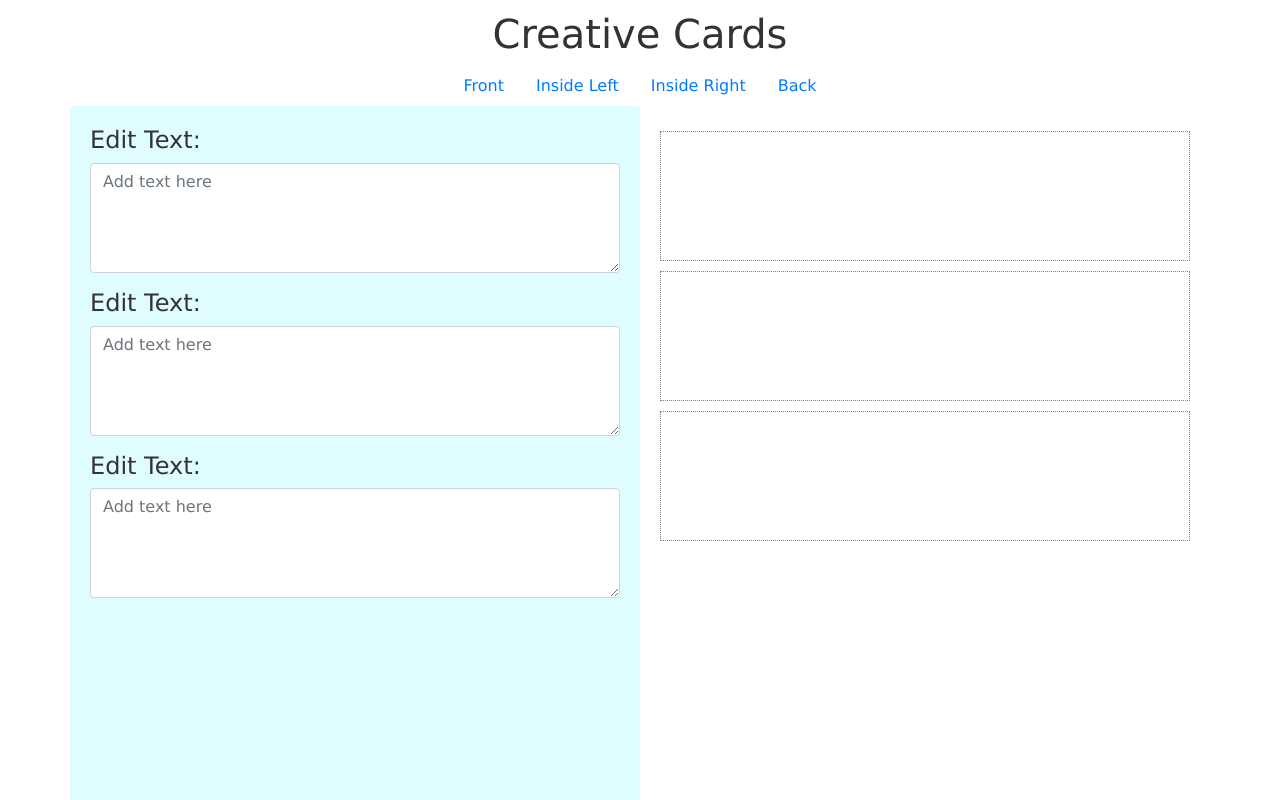
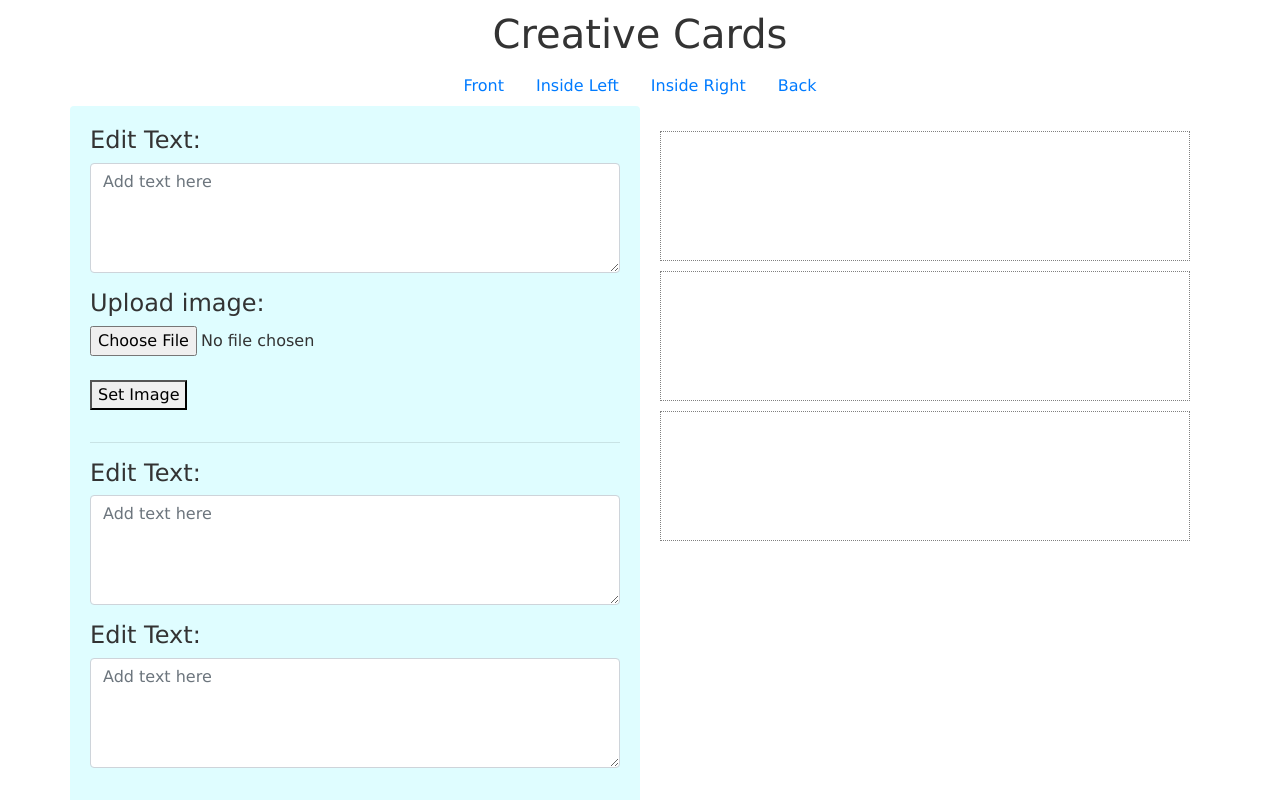
Before and after one commit to sahilmob/vue-greeting-cards, a Vue app: page / in a window 1280 px wide. Shown: the top 800 px of the page. Built offline with nearby package versions, Linux system fonts and the light colour scheme; no server answers.

Commit message:
Add ImageUpload component

```diff
--- a/src/components/card/CardFront.vue
+++ b/src/components/card/CardFront.vue
@@ -2,6 +2,7 @@
   <div class="row">
     <div class="col-sm-6 card edit-area">
       <cc-text-input @displayTextChanged="textBox1 = $event"></cc-text-input>
+      <cc-image-upload></cc-image-upload><hr>
       <cc-text-input @displayTextChanged="textBox2 = $event"></cc-text-input>
       <cc-text-input @displayTextChanged="textBox3 = $event"></cc-text-input>
     </div>
@@ -16,11 +17,13 @@
 <script>
 import TextInput from "./TextInput";
 import TextOutput from "./TextOutput";
+import ImageUpload from "./ImageUpload";
 
 export default {
   components: {
     ccTextInput: TextInput,
-    ccTextOutput: TextOutput
+    ccTextOutput: TextOutput,
+    ccImageUpload: ImageUpload
   },
   data() {
     return {
--- /dev/null
+++ b/src/components/card/ImageUpload.vue
@@ -0,0 +1,20 @@
+<template>
+    <div class="row">
+        <div class="col-sm-12">
+            <h4>Upload image:</h4>
+            <div class="form-group">
+                <input type="file" id="fileUpload" class="form-control-file">
+                <br>
+                <img id="image">
+                <button type="button" id="setImageButton">Set Image</button>
+            </div>
+        </div>
+    </div>
+</template>
+
+<script>
+export default {};
+</script>
+
+<style>
+</style>
```
